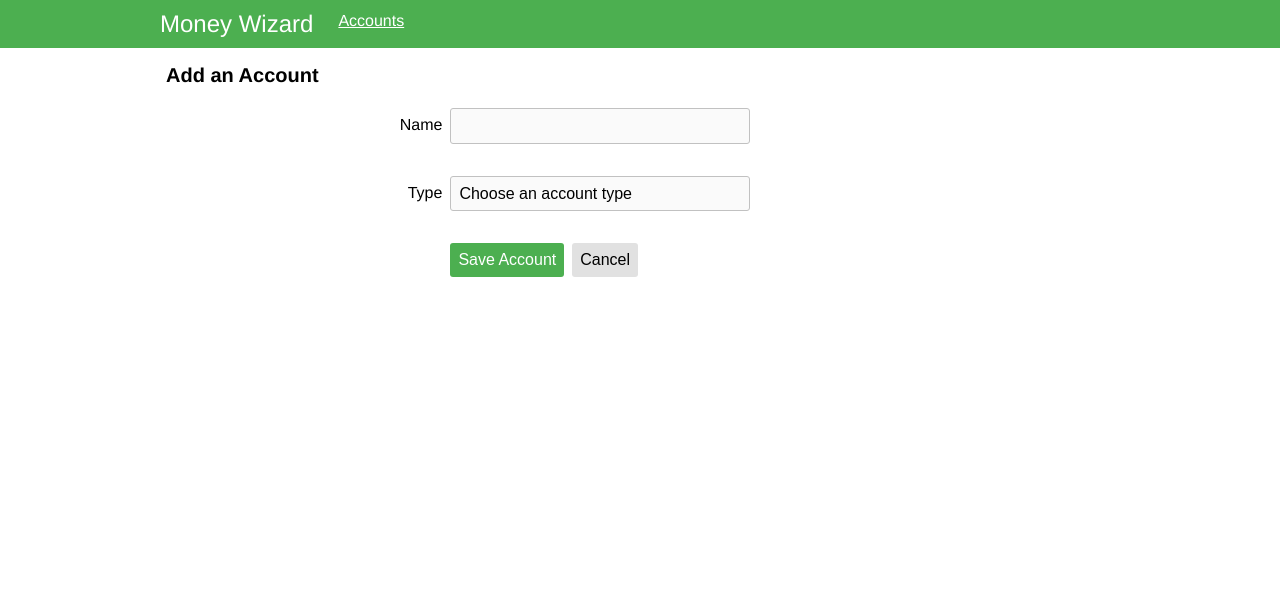
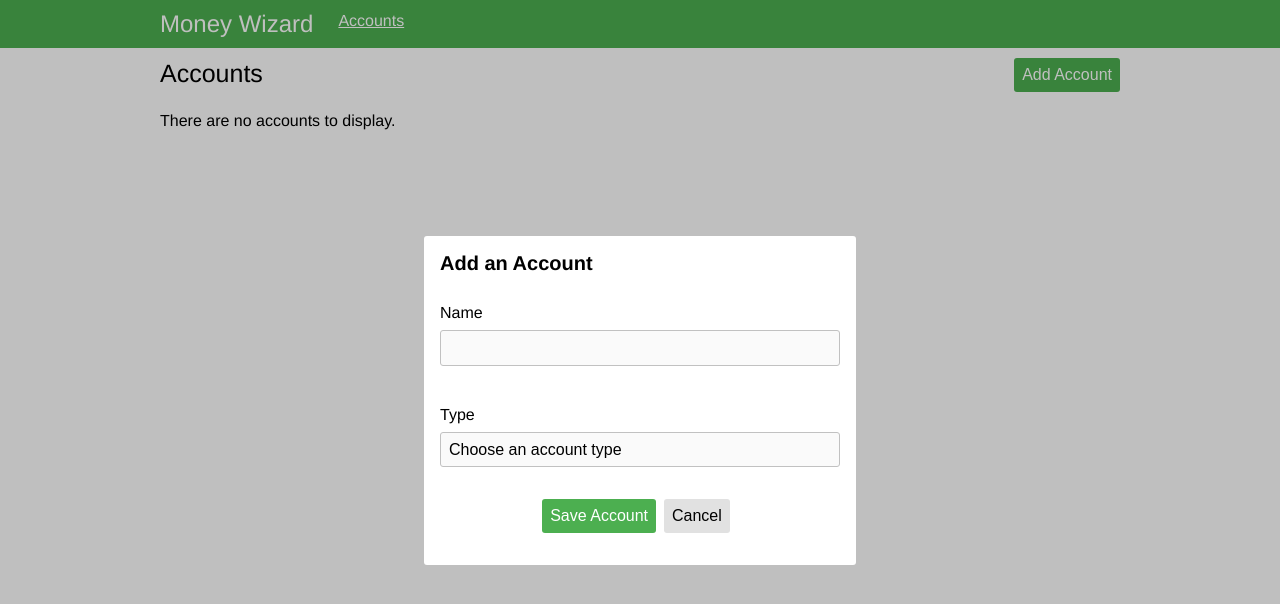
Before and after one commit to alecgunnar/money-wizard, a Vue app in the folder ui/: page /#/accounts in a window 1280 px wide. Both pictures are taken after a click on the button "Add Account". Shown: the top 604 px of the page. Built offline with nearby package versions, Linux system fonts and the light colour scheme; no server answers.

Commit message:
Utilize modal for add account form

```diff
--- a/ui/src/views/Accounts.vue
+++ b/ui/src/views/Accounts.vue
@@ -1,7 +1,8 @@
 <template>
   <div class="page">
     <div v-if="addingAccount"
-      class="addAccount">
+      class="modal">
+      <div class="modal__window">
         <div class="addAccount__header">
           <div class="addAccount__title">
             <h2>Add an Account</h2>
@@ -10,6 +11,7 @@
         <NewAccountForm
           @submitted="accountAdded"
           @cancel="cancelAddAccount" />
+      </div>
     </div>
     <div class="header">
       <h1 class="header__title">Accounts</h1>
@@ -94,7 +96,9 @@ export default {
 }
 </script>
 
-<style scoped>
+<style lang="scss" scoped>
+@import '../assets/modals.scss';
+
 .page {
   position: relative;
 }
```
Lines whose indentation alone changed are shown as unchanged.
